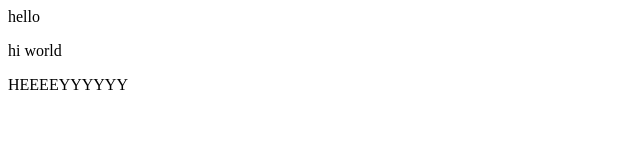
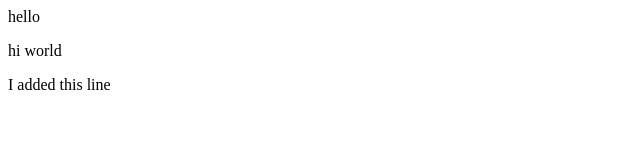
Before and after one commit to Madhuris12/html, a plain HTML site: page index.html in a window 1280 px wide. Shown: the full height of the page, 0-640 px from the left. Drawn offline with Linux system fonts and the light colour scheme.

Commit message:
made changes in index.html

```diff
--- a/index.html
+++ b/index.html
@@ -5,5 +5,5 @@
 <body>
 hello</body>
 <p>hi world</p>
-<p>HEEEEYYYYYY</p>
+<p>I added this line</p>
 </html>
```
